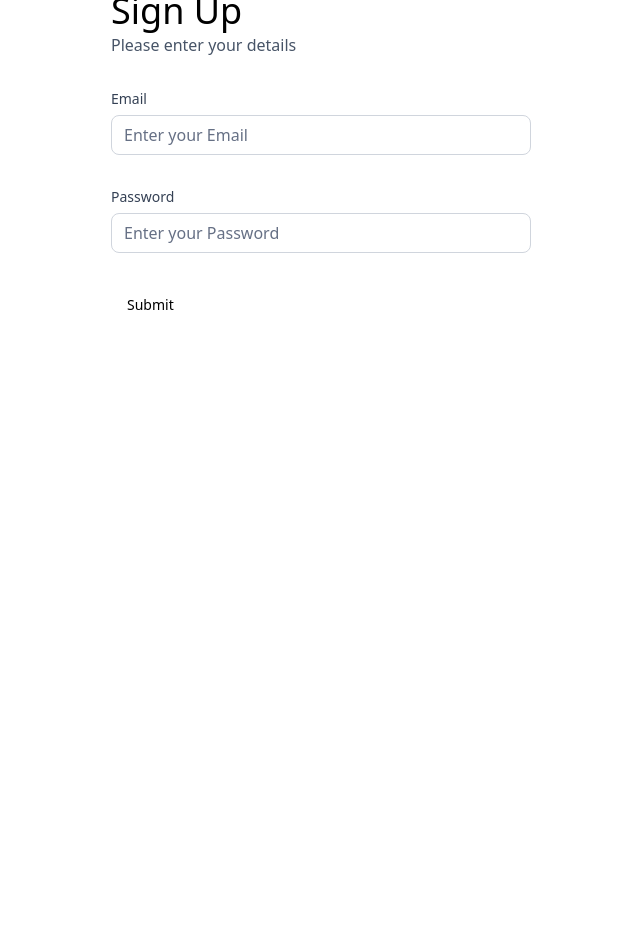
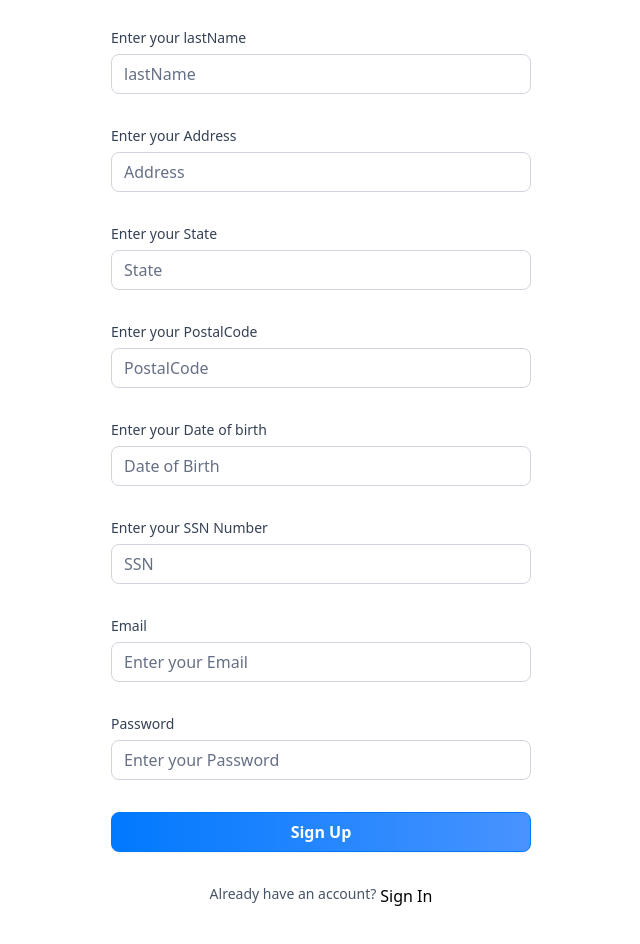
Before and after one commit to Padam7890/banking-app-nextjs, a Next.js app: page /sign-up in a window 1280 px wide. Shown: the part 300-1244 px from the top of the page, without its empty margins (319-959 px from the left). Before the commit the page ends 824 px from the top, so only its background shows below. Built offline with nearby package versions, Linux system fonts and the light colour scheme.

Commit message:
new signup page

```diff
--- a/components/AuthForm.tsx
+++ b/components/AuthForm.tsx
@@ -19,6 +19,8 @@ import {
 } from "@/components/ui/form";
 import { Input } from "@/components/ui/input";
 import CustomInput from "./CustomInput";
+import { Loader2 } from "lucide-react";
+import { AuthformSchema } from "@/lib/utils";
 
 interface Props {
   type: string;
@@ -30,6 +32,9 @@ const formSchema = z.object({
 
 const AuthForm = ({ type }: Props) => {
   const [user, setUser] = useState();
+  const [loading, setIsloading] = useState<boolean>(false);
+
+  const formSchema = AuthformSchema(type)
 
   const form = useForm<z.infer<typeof formSchema>>({
     resolver: zodResolver(formSchema),
@@ -40,7 +45,9 @@ const AuthForm = ({ type }: Props) => {
   });
 
   function onSubmit(values: z.infer<typeof formSchema>) {
+    setIsloading(true);
     console.log(values);
+    setIsloading(false);
   }
   return (
     <section className=" auth-form">
@@ -69,10 +76,95 @@ const AuthForm = ({ type }: Props) => {
           {/* forms */}
           <Form {...form}>
             <form onSubmit={form.handleSubmit(onSubmit)} className="space-y-8">
-              <CustomInput control={form.control} name={"email"} placeholder={"Enter your Email"} label={"Email"}/>
-              <CustomInput control={form.control} name={"password"} placeholder={"Enter your Password"} label={"Password"}/>
-              <Button type="submit">Submit</Button>
+              {type === "sign-up" && (
+                <>
+                  <CustomInput
+                    control={form.control}
+                    name={"firstName"}
+                    placeholder={"firstName"}
+                    label={"Enter your firstName"}
+                  />
+
+                  <CustomInput
+                    control={form.control}
+                    name={"lastName"}
+                    placeholder={"lastName"}
+                    label={"Enter your lastName"}
+                  />
+
+                  <CustomInput
+                    control={form.control}
+                    name={"address"}
+                    placeholder={"Address"}
+                    label={"Enter your Address"}
+                  />
+
+                  <CustomInput
+                    control={form.control}
+                    name={"state"}
+                    placeholder={"State"}
+                    label={"Enter your State"}
+                  />
+
+                  <CustomInput
+                    control={form.control}
+                    name={"postalcode"}
+                    placeholder={"PostalCode"}
+                    label={"Enter your PostalCode"}
+                  />
+
+                  <CustomInput
+                    control={form.control}
+                    name={"dob"}
+                    placeholder={"Date of Birth"}
+                    label={"Enter your Date of birth"}
+                  />
+
+                  <CustomInput
+                    control={form.control}
+                    name={"ssn"}
+                    placeholder={"SSN"}
+                    label={"Enter your SSN Number"}
+                  />
+                </>
+              )}
+              <CustomInput
+                control={form.control}
+                name={"email"}
+                placeholder={"Enter your Email"}
+                label={"Email"}
+              />
+              <CustomInput
+                control={form.control}
+                name={"password"}
+                placeholder={"Enter your Password"}
+                label={"Password"}
+              />
+              <div className=" flex flex-col gap-4">
+                <Button disabled={loading} className="form-btn" type="submit">
+                  {loading ? (
+                    <>
+                      <Loader2 size={20} className=" animate-spin" /> &nbsp;
+                      Loading...
+                    </>
+                  ) : type === "sign-in" ? (
+                    "Sign-in"
+                  ) : (
+                    "Sign Up"
+                  )}
+                </Button>
+              </div>
             </form>
+            <footer className=" flex justify-center gap-1 ">
+              <p className=" text-14 font-normal text-gray-600">
+                {type === "sign-in"
+                  ? "Don't have an account?"
+                  : "Already have an account?"}
+              </p>
+              <Link href={`/${type === "sign-in" ? "sign-up" : "sign-in"}`}>
+                {type === "sign-in" ? "Sign Up" : "Sign In"}
+              </Link>
+            </footer>
           </Form>
         </>
       )}
--- a/components/CustomInput.tsx
+++ b/components/CustomInput.tsx
@@ -5,9 +5,11 @@ import {Control, FieldPath, Form} from "react-hook-form"
 
 import {z} from "zod";
 import { AuthformSchema } from "@/lib/utils";
+
+const formSchema = AuthformSchema("sign-up")
 interface CustomInput {
-  control:Control<z.infer<typeof AuthformSchema>>,
-  name: FieldPath<z.infer<typeof AuthformSchema>>,
+  control:Control<z.infer<typeof formSchema>>,
+  name: FieldPath<z.infer<typeof formSchema>>,
   label: string,
   placeholder: string,
 }
@@ -25,6 +27,7 @@ const CustomInput = ({control ,name , label,placeholder}:CustomInput) => {
               <Input
                 placeholder={placeholder}
                 className=" input-class"
+                type={name ==="password" ? "password" : "text"}
                 {...field}
               />
             </FormControl>
--- a/lib/utils.ts
+++ b/lib/utils.ts
@@ -195,7 +195,16 @@ export const getTransactionStatus = (date: Date) => {
   return date > twoDaysAgo ? "Processing" : "Success";
 };
 
-export const AuthformSchema = z.object({
+export const AuthformSchema = (type:string)=> z.object({
+
+  firstName: type === "sign-in" ? z.string().optional(): z.string().min(3),
+  lastName: type === "sign-in" ? z.string().optional(): z.string().min(3),
+  address:  type === "sign-in" ? z.string().optional():z.string().max(50),
+  state: type === "sign-in" ? z.string().optional(): z.string().min(3),
+  postalcode: type === "sign-in" ? z.string().optional(): z.string().min(3),
+  dob: type === "sign-in" ? z.string().optional(): z.string().min(3),
+  ssn: type === "sign-in" ? z.string().optional(): z.string().min(3),
+
   email: z.string().email(),
   password: z.string().min(8),
 });
```
